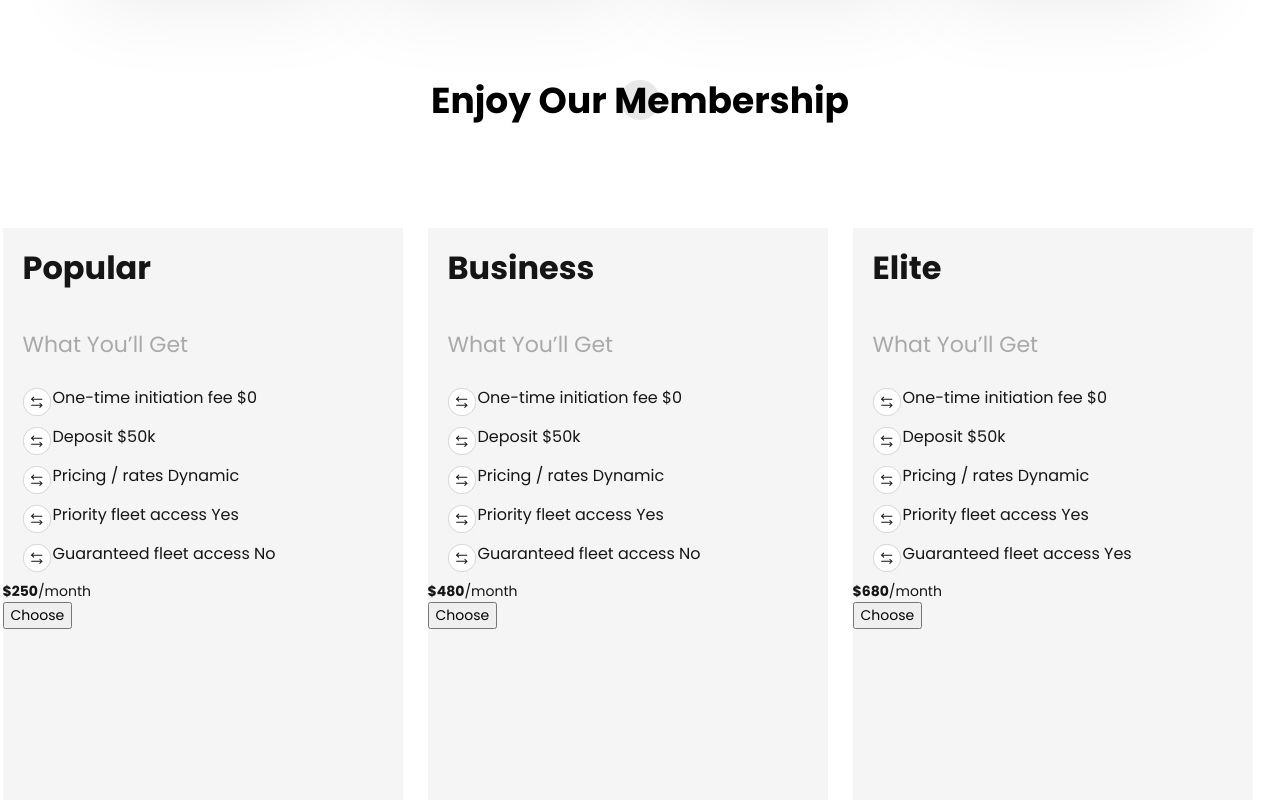
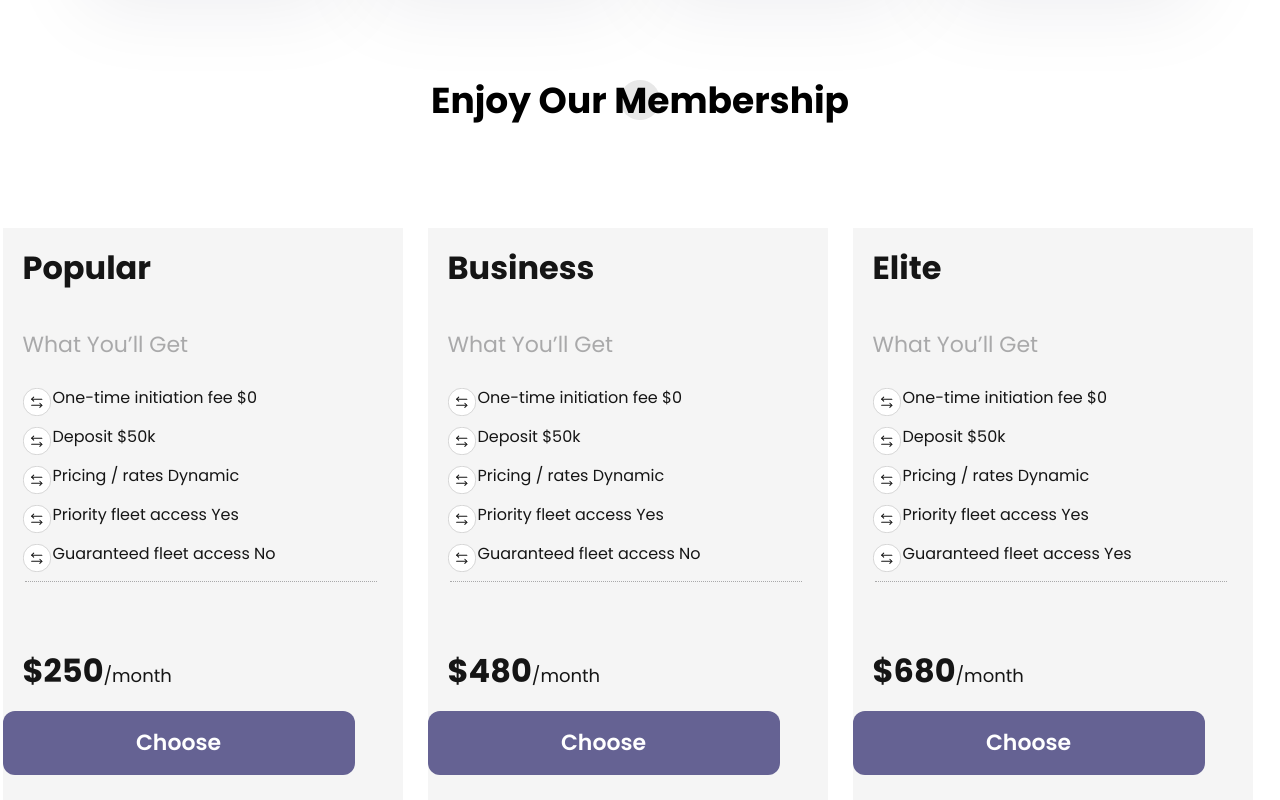
Before and after one commit to Andyone89/air, a website: page index.html in a window 1280 px wide. Shown: the part 3381-4181 px from the top of the page. Drawn offline with Linux system fonts and the light colour scheme; files whose address does not match are found by name.

Commit message:
membership

```diff
--- a/scss/_membership.scss
+++ b/scss/_membership.scss
@@ -1,47 +1,54 @@
 .membership {
-    &__title{
+    &__title {
         background-image: url(../images/ellipse.png);
         background-repeat: no-repeat;
         background-position: center top 45%;
         text-align: center;
         @extend %title;
     }
-    &__wrapper{
+
+    &__wrapper {
         padding-top: 100px;
         display: flex;
         justify-content: center;
     }
-    &__item{
+
+    &__item {
         background-color: $cards;
         width: 400px;
         height: 572px;
         margin-right: 25px;
     }
 
-    &__item-name{
+    &__item-name {
         font-size: 32px;
         line-height: 1.25;
         font-weight: 700;
         text-align: left;
         padding: 20px 0 40px 20px;
     }
-    &__item-info{
+
+    &__item-info {
         font-size: 22px;
         line-height: 1.5;
         color: #A9A9AA;
         padding-left: 20px;
         padding-bottom: 25px;
     }
-    &__item-wrapper{
+
+    &__item-wrapper {
         padding-left: 50px;
     }
-    &__item-text{
+
+    &__item-text {
         font-size: 16px;
         line-height: 1.5;
         padding-bottom: 15px;
         position: relative;
-        &::after{
-            content: "";
+    }
+
+    &__item-text::after {
+        content: '';
         background-image: url(../images/Vector.svg);
         background-repeat: no-repeat;
         position: absolute;
@@ -49,8 +56,44 @@
         left: -30px;
         bottom: 0;
         right: 0;
+    }
 
+    &__item-price {
+        padding-left: 20px;
+        padding-block: 70px 15px;
+        font-size: 18px;
+        line-height: 2.22;
+        position: relative;
+
+        b {
+            font-weight: 700;
+            font-size: 32px;
+            line-height: 1.25;
         }
+    }
+
+    &__item-price::after {
+        content: '';
+        position: absolute;
+        border-bottom: 1px dotted #A9A9AA;
+        top: 0;
+        bottom: 130px;
+        left: 22px;
+        right: 0;
+        width: 352px;
+    }
+    &__item-btn{
+        width: 352px;
+        height: 64px;
+        border-style: none;
+        border-radius: 12px;
+        background-color: $content;
+        color: $white;
+        font-weight: 600;
+        font-size: 22px;
+        line-height: 1.81;
+        text-align: center;
+        cursor: pointer;
     }
 
 
```
Also changed, not shown: css/style.css, css/style.min.css, 1 other file. Lines whose indentation alone changed are shown as unchanged.
